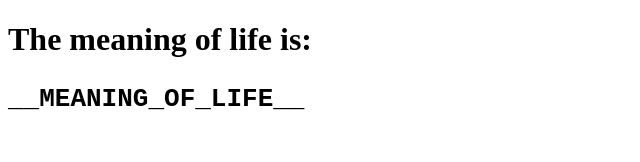
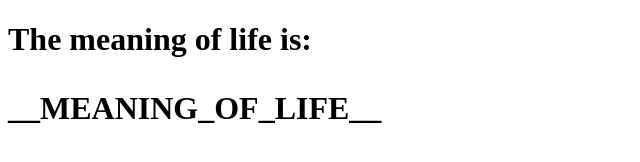
Before and after one commit to johannranudd/managing-secrets, a website: page index.html in a window 1280 px wide. Shown: the whole page, without its empty margins (0-640 px from the left). Drawn offline with Linux system fonts and the light colour scheme.

Commit message:
changing html elements

```diff
--- a/index.html
+++ b/index.html
@@ -9,7 +9,7 @@
   <body>
     <h1>
       The meaning of life is:
-      <pre>__MEANING_OF_LIFE__</pre>
+      <p>__MEANING_OF_LIFE__</p>
     </h1>
   </body>
 </html>
```
